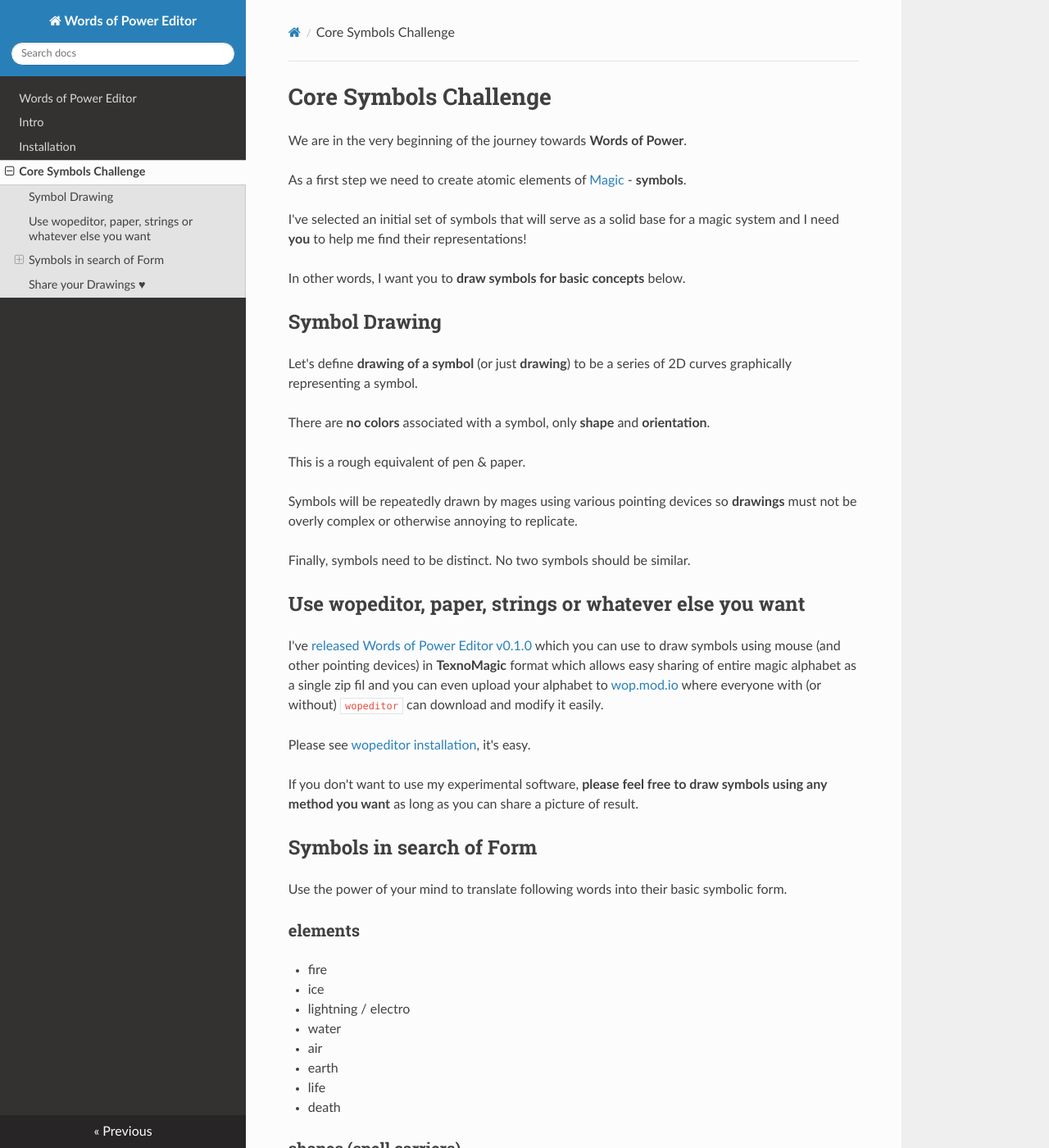
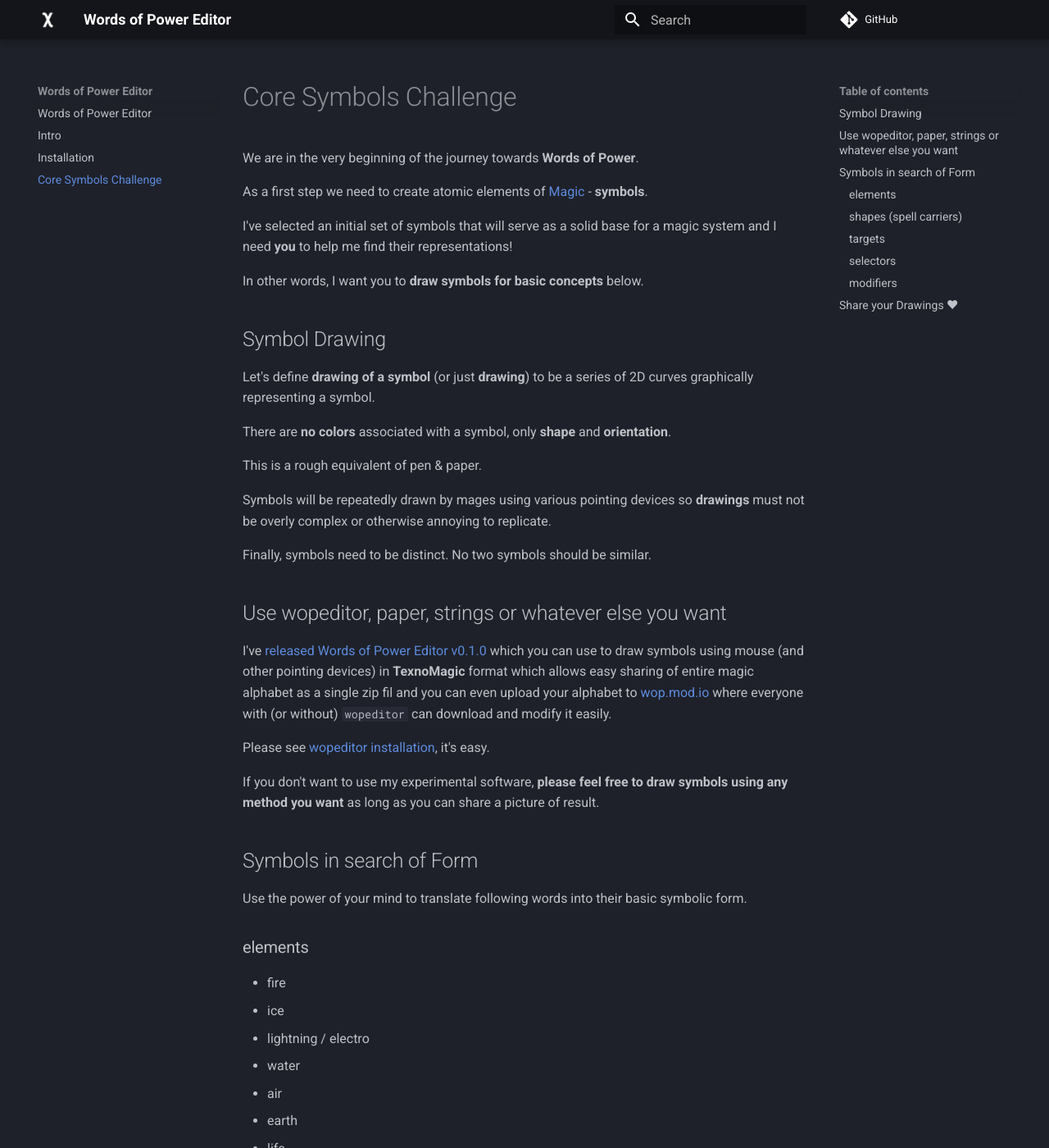
Before and after one commit to texnoforge/wopeditor, an MkDocs documentation site: the page built from docs/core_symbols.md, in a window 1280 px wide and 1400 px high. Shown: the whole window at 82% size. Built offline with MkDocs 1.6.1 and Material for MkDocs 9.7.7, drawn with Linux system fonts in a browser that asks for light colours; nearby versions of some CDN libraries; comment, search, counter and statistics services are not loaded; some of the changed text lies outside the part shown.

Commit message:
docs: use mkdocs-material theme with custom colors ✨

```diff
--- a/mkdocs.yml
+++ b/mkdocs.yml
@@ -1,5 +1,5 @@
 site_name: Words of Power Editor
-theme: readthedocs
+repo_url: https://github.com/texnoforge/wopeditor/
 nav:
   - README.md
   - intro.md
@@ -9,3 +9,10 @@
   - admonition
   - toc:
       permalink: True
+theme:
+  name: material
+  logo: img/x.png
+  palette:
+    scheme: slate
+    primary: black
+    accent: cyan
```
Also changed, not shown: docs/img/x.png (added), 1 other file.
